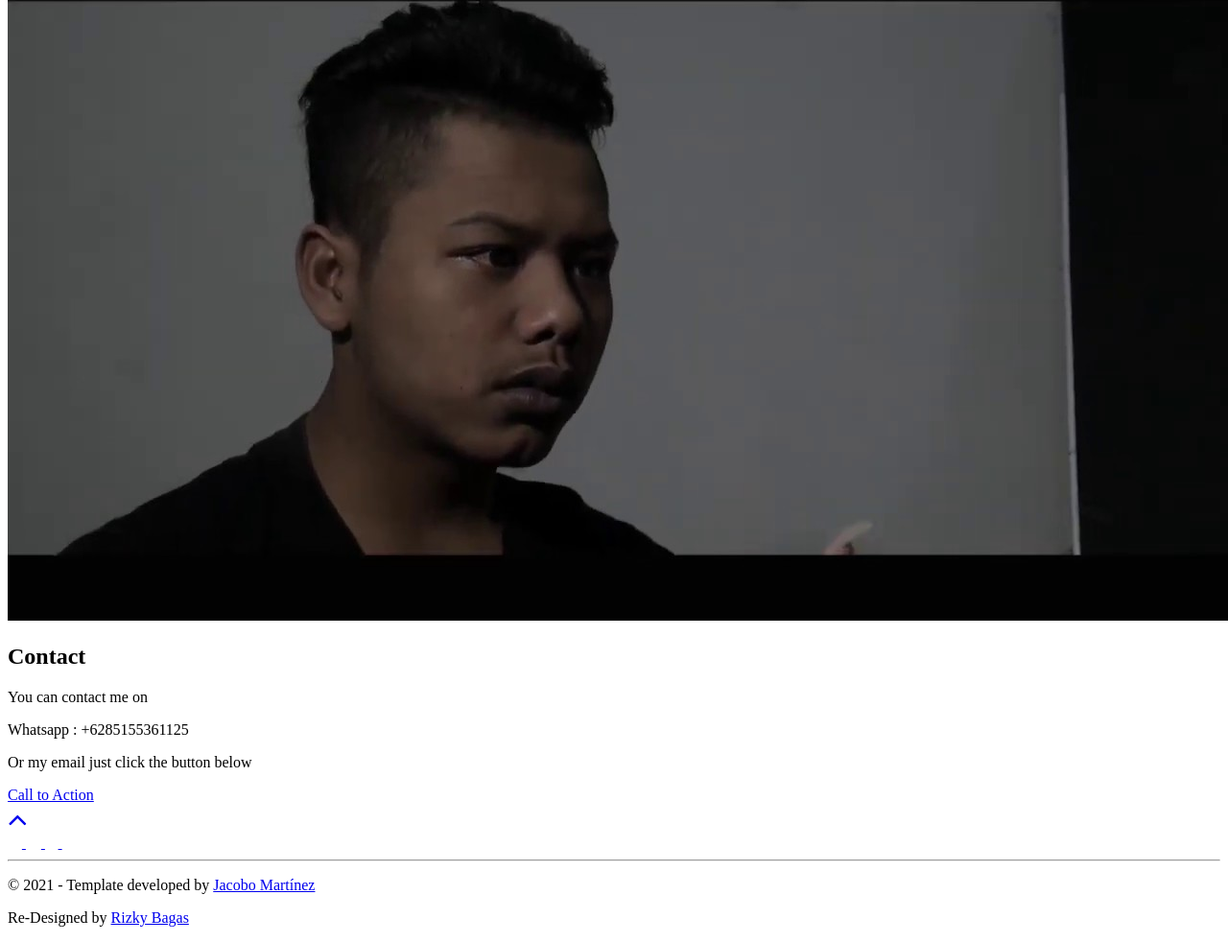
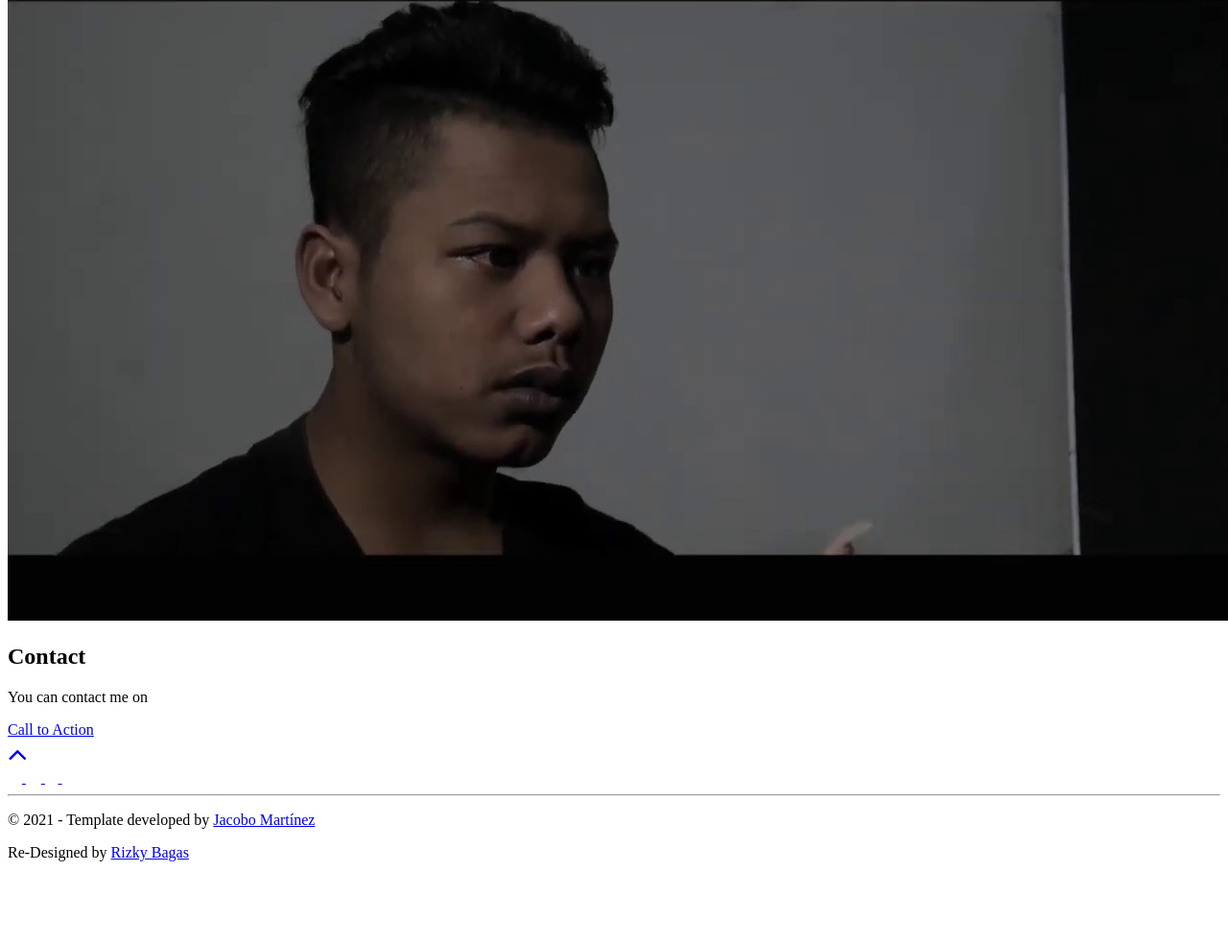
Before and after one commit to urbfbaby/SIMM, a website: page src/template.html in a window 1280 px wide. Shown: the part 2665-3647 px from the top of the page at 96% size. After the commit the page ends 3579 px from the top, so only its background shows below. Drawn offline with nearby package versions, Linux system fonts and the light colour scheme.

Commit message:
Update template.html

```diff
--- a/src/template.html
+++ b/src/template.html
@@ -221,8 +221,6 @@
         <h2 class="section-title">Contact</h2>
         <div class="contact-wrapper">
           <p class="contact-wrapper__text">You can contact me on</p>
-		  <p class="contact-wrapper__text">Whatsapp : +6285155361125</p>
-		  <p class="contact-wrapper__text">Or my email just click the button below</p>
           <a
             rel="noreferrer"
             target="_blank"
```
